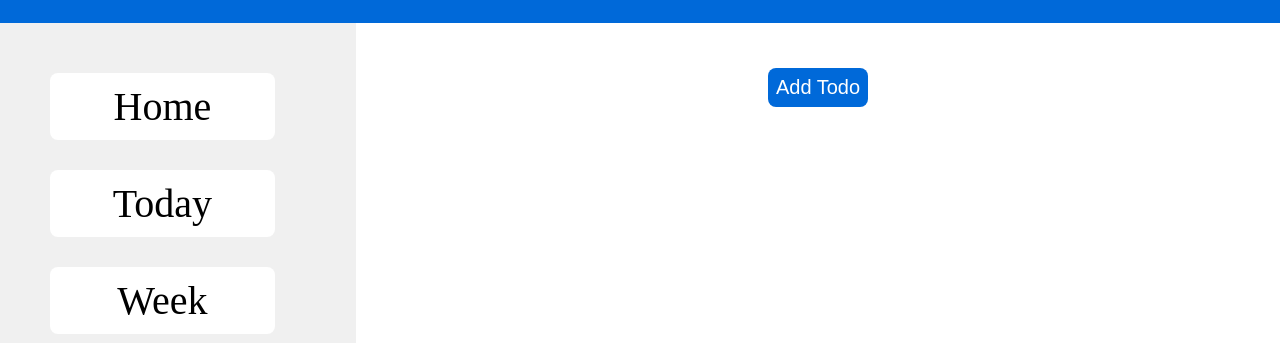
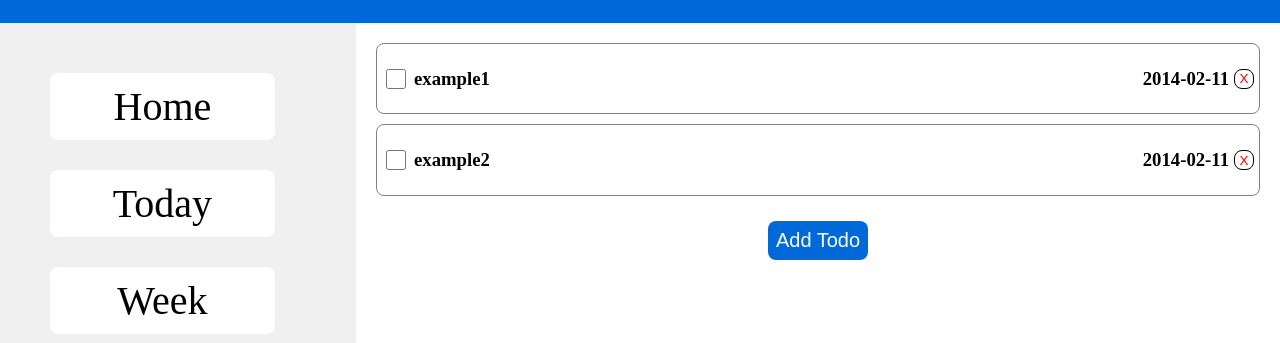
Before and after one commit to Yusef-H/todo-list, a website built with webpack: page dist/index.html in a window 1280 px wide. Shown: the part 87-430 px from the top of the page. Built offline with nearby package versions, Linux system fonts and the light colour scheme.

Commit message:
delete button functionality for each todo

```diff
--- a/src/css/todoBoard.css
+++ b/src/css/todoBoard.css
@@ -23,11 +23,29 @@
 .todo-container div{
     display: flex;
     align-items: center;
+    gap: 5px;
 }
 
 input[type="checkbox"]{
     width: 20px;
     height: 20px;
+}
+
+.del-btn{
+    display: flex;
+    justify-content: center;
+    align-items: center;
+    background-color: #fff;
+    color: red;
+    border: 1px solid black;
+    width: 20px;
+    height: 20px;
+    border-radius: 8px;
+}
+
+.del-btn:hover{
+    background-color: #0069d9;
+    cursor: pointer;
 }
 
 .add-todo-container{
--- a/src/domHandler.js
+++ b/src/domHandler.js
@@ -16,56 +16,75 @@ sidebarButton.addEventListener('click', () => {
 function renderProjects(projects){
     clearContainer(projectsContainer);
     projects.forEach((project) => {
-        projectDisplayHandler(project);
+        projectHandler(project);
     })
 }
 
-function projectDisplayHandler(project){
+function projectHandler(project){
     const projectButton = document.createElement('button');
     projectButton.innerHTML = project.projectName;
+    clearContainer(todoListContainer);
+    handleProjectTodos(project);
+
     projectButton.addEventListener('click', () => {
         clearContainer(todoListContainer);
-        displayProjectTodos(project);
+        handleProjectTodos(project);
     })
     projectsContainer.appendChild(projectButton);
 
 }
 
 
-function displayProjectTodos(project){
+function handleProjectTodos(project){
     clearContainer(todoListContainer);
     project.todoList.forEach(todo => {
-        displayTodo(todo);
+        handleTodo(todo, project);
     });
 }
 
-function displayTodo(todo){
+function handleTodo(todo, project){
     const todoContainer = document.createElement('div');
     const leftDiv = document.createElement('div');
-
     const rightDiv = document.createElement('div');
-
     const checkBox = document.createElement("input");
     const title = document.createElement("h3");
     const date = document.createElement("h3");
 
 
+
     checkBox.setAttribute("type", "checkbox");
+    title.innerHTML = todo.title;
     leftDiv.appendChild(checkBox);
-
-    title.innerHTML = todo.title;
     leftDiv.appendChild(title);
 
-    console.log(todo.dueDate);
+    const deleteButton = createDeleteButton();
+    handleDeleteEvent(deleteButton, project);
     date.innerHTML = format(todo.dueDate, "yyyy-MM-dd");
     rightDiv.appendChild(date);
+    rightDiv.appendChild(deleteButton);
 
     todoContainer.appendChild(leftDiv);
     todoContainer.appendChild(rightDiv);
 
-
     todoContainer.classList.add('todo-container');
     todoListContainer.appendChild(todoContainer);
+}
+
+function createDeleteButton(){
+    const deleteButton = document.createElement('button');
+    deleteButton.classList.add('del-btn');
+    deleteButton.innerHTML = 'X';
+    deleteButton.title = 'Delete Todo';
+    return deleteButton;
+}
+
+function handleDeleteEvent(deleteButton, project){
+    deleteButton.addEventListener('click', (e) => {
+        const todoTitle = e.path[2].firstChild.lastChild.innerHTML;
+        project.deleteTodo(todoTitle);
+        renderProjects(getProjects());
+    })
+
 }
 
 function clearContainer(container){
@@ -116,7 +135,7 @@ function handleInput(){
     }
 
     renderProjects(getProjects());
-    displayProjectTodos(project);
+    handleProjectTodos(project);
 }
 
 handleModal();
--- a/src/project.js
+++ b/src/project.js
@@ -9,13 +9,22 @@ function ProjectFactory(projectName){
         todoList.push(todo);
     }
 
+    function deleteTodo(todoTitle){
+        todoList.forEach((todo) => {
+            if(todo.title === todoTitle){
+                todoList.splice(todoList.indexOf(todo), 1);
+            }
+        })
+    }
+
     projectNames.add(projectName);
 
     return {
         projectName,
         numOfTodos,
         todoList,
-        addTodo
+        addTodo,
+        deleteTodo
     }
 }
 
```
Also changed, not shown: dist/bundle.js.
